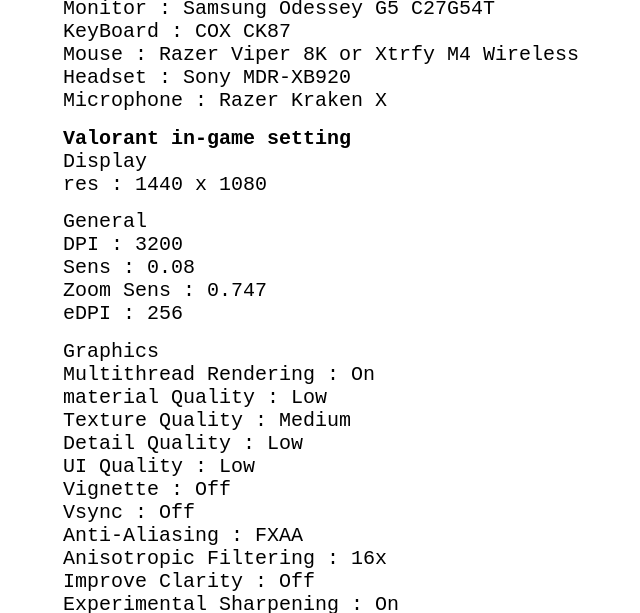
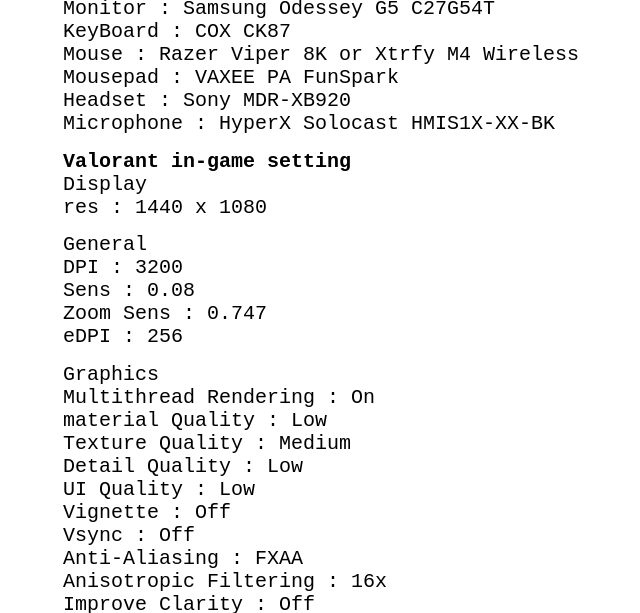
Before and after one commit to KangEunByul0326/vlrtsettingpage, a plain HTML site: page index.html in a window 1280 px wide. Shown: the part 176-789 px from the top of the page, without its empty margins (41-681 px from the left). Drawn offline with Linux system fonts and the light colour scheme.

Commit message:
Update index.html

```diff
--- a/index.html
+++ b/index.html
@@ -198,8 +198,9 @@
     <p class="c2"><span class="c1">Monitor : Samsung Odessey G5 C27G54T </span></p>
     <p class="c2"><span class="c1">KeyBoard : COX CK87 </span></p>
     <p class="c2"><span class="c1">Mouse : Razer Viper 8K or Xtrfy M4 Wireless </span></p>
+    <p class="c2"><span class="c1">Mousepad : VAXEE PA FunSpark </span></p>
     <p class="c2"><span class="c1">Headset : Sony MDR-XB920 </span></p>
-    <p class="c2"><span class="c1">Microphone : Razer Kraken X </span></p>
+    <p class="c2"><span class="c1">Microphone : HyperX Solocast HMIS1X-XX-BK </span></p>
     <p class="c0"><span class="c1"></span></p>
     <p class="c2"><span class="c4">Valorant in-game setting</span><span class="c1">&nbsp;</span></p>
     <p class="c2"><span class="c1">Display </span></p>
```
